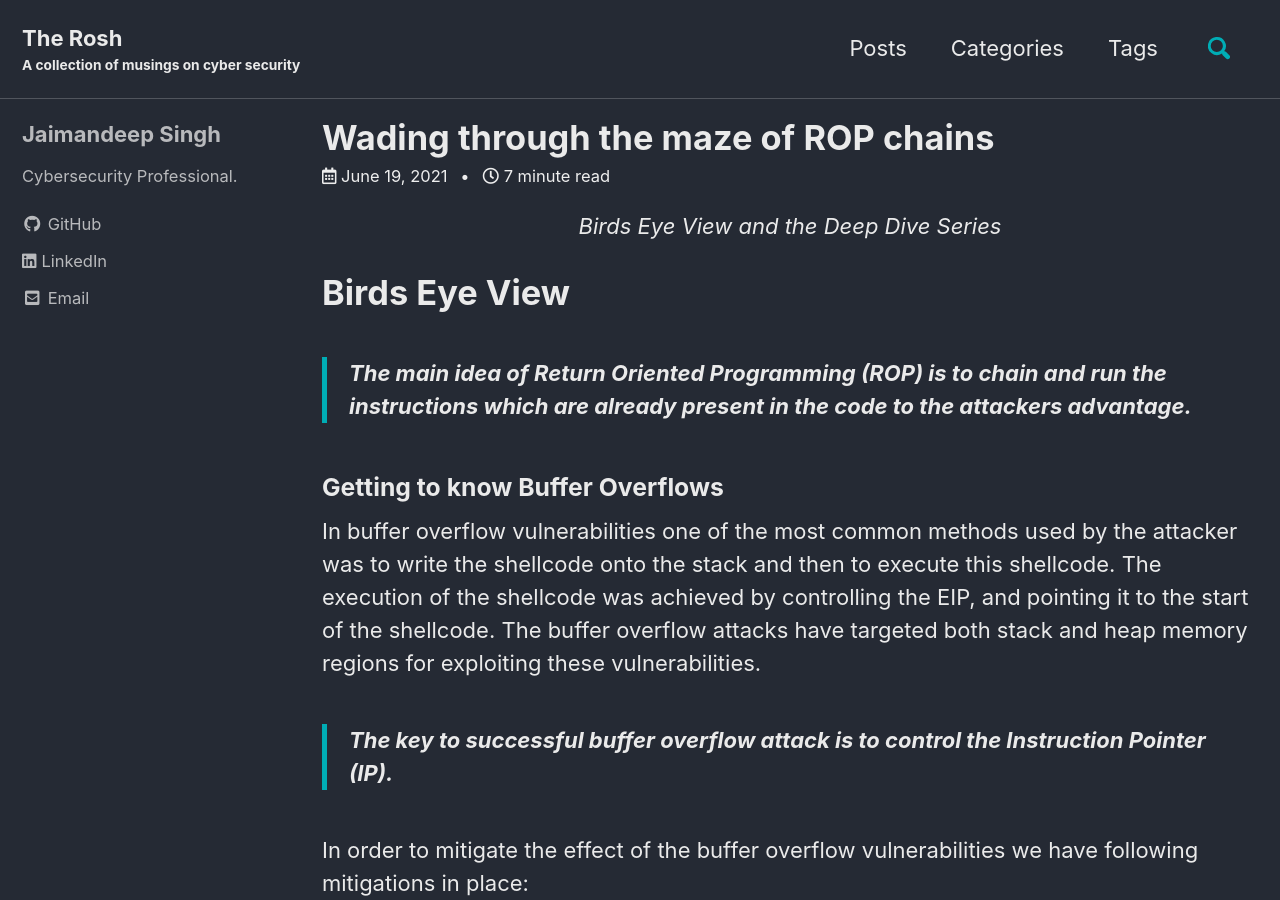
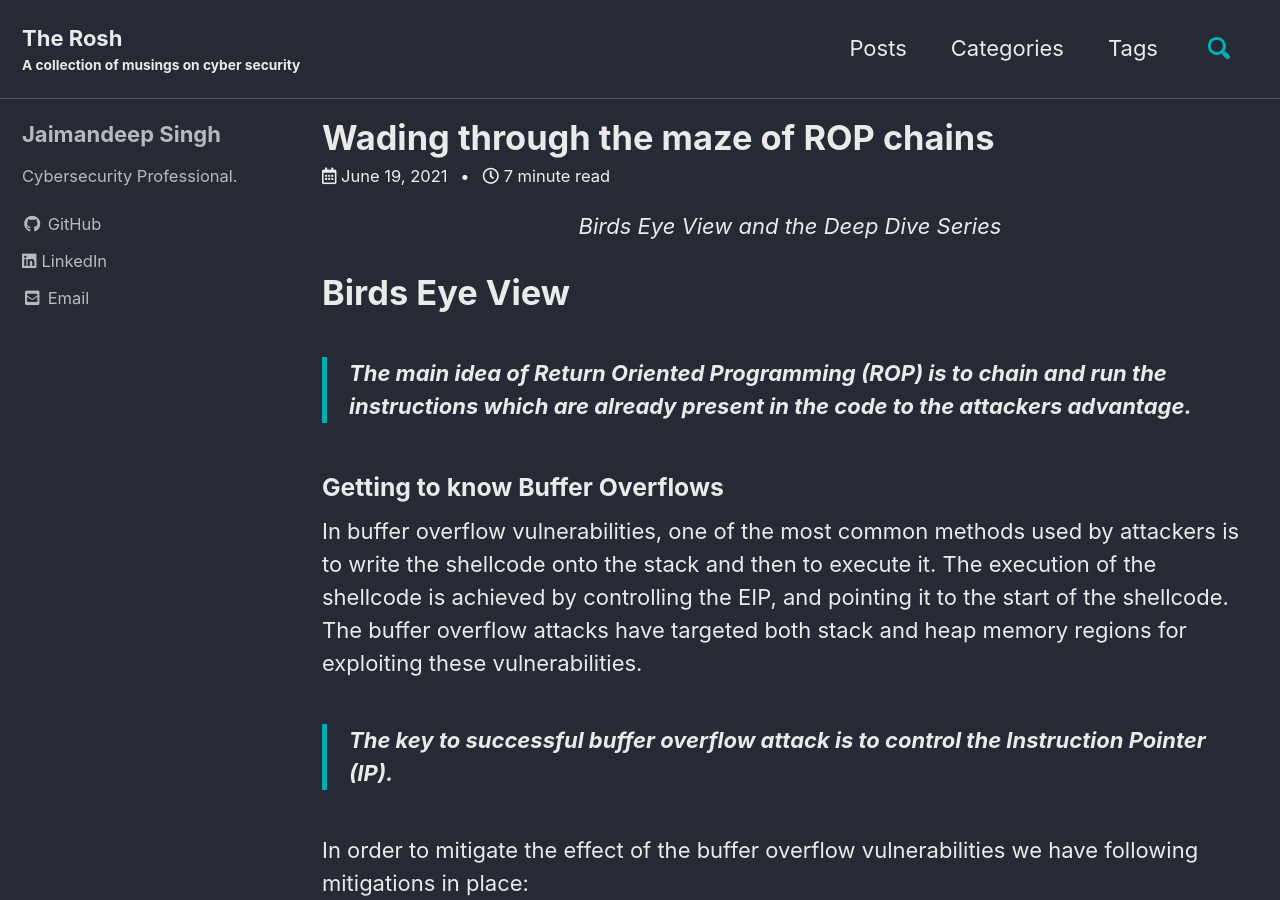
Before and after one commit to cyber-rosh/musings-bak, a Jekyll site: the page built from _posts/2021-06-19-rop-chains.md, in a window 1280 px wide and 900 px high. Built offline with Jekyll 4.4.1, drawn with Linux system fonts in a browser that asks for light colours; cached includes are drawn as plain includes.

Commit message:
post update

```diff
--- a/_posts/2021-06-19-rop-chains.md
+++ b/_posts/2021-06-19-rop-chains.md
@@ -21,7 +21,7 @@ categories:
 
 ### Getting to know Buffer Overflows
 
-In buffer overflow vulnerabilities one of the most common methods used by the attacker was to write the shellcode onto the stack and then to execute this shellcode. The execution of the shellcode was achieved by controlling the EIP, and pointing it to the start of the shellcode. The buffer overflow attacks have targeted both stack and heap memory regions for exploiting these vulnerabilities.
+In buffer overflow vulnerabilities, one of the most common methods used by attackers is to write the shellcode onto the stack and then to execute it. The execution of the shellcode is achieved by controlling the EIP, and pointing it to the start of the shellcode. The buffer overflow attacks have targeted both stack and heap memory regions for exploiting these vulnerabilities.
 
 > ***The key to successful buffer overflow attack is to control the Instruction Pointer (IP).***
 
```
